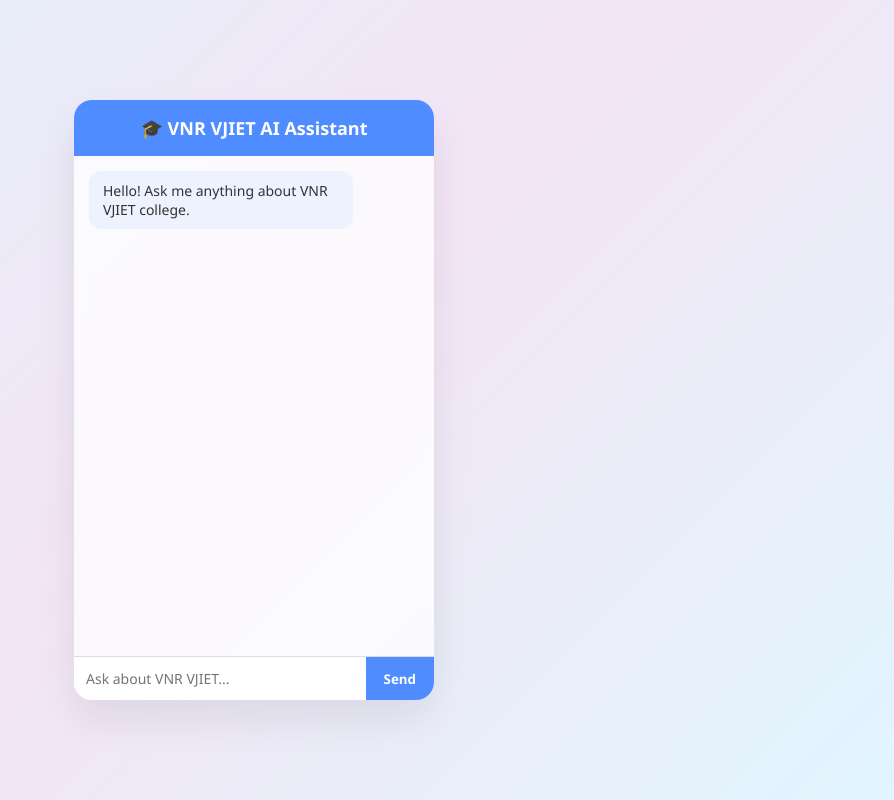
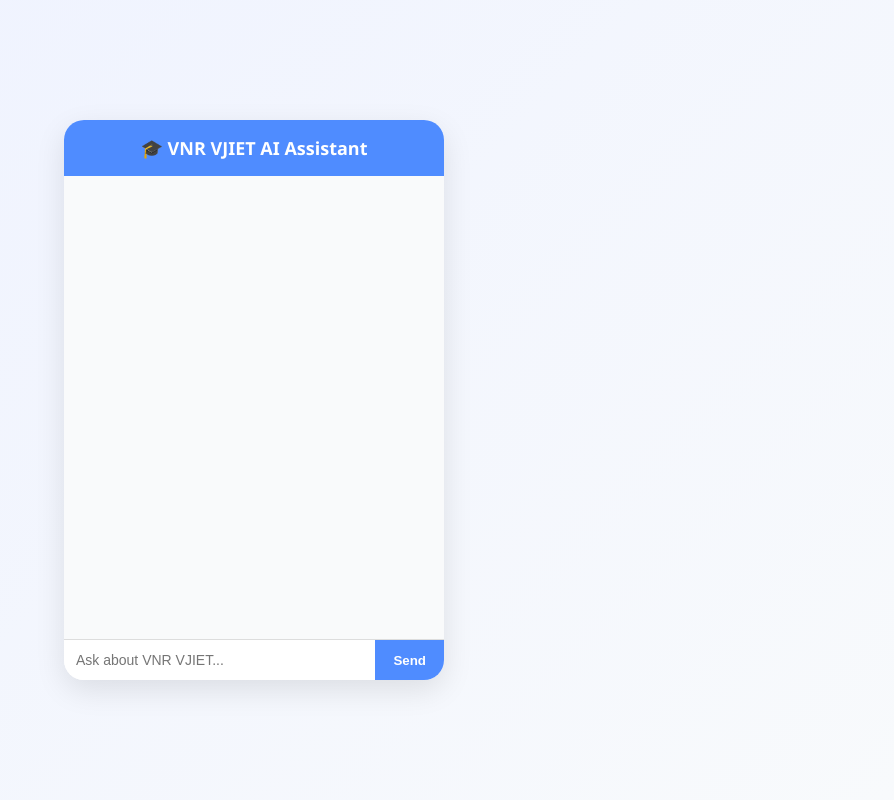
Before and after one commit to Kadarla-Abhiram/college-ai-chatbot, a Flask app: page / in a window 1280 px wide. Shown: the whole page, without its empty margins (386-1280 px from the left). Run offline with Flask 3, Linux system fonts and the light colour scheme.

Commit message:
updated modern UI

```diff
--- a/templates/index.html
+++ b/templates/index.html
@@ -1,43 +1,37 @@
 <!DOCTYPE html>
 <html lang="en">
 <head>
-<meta charset="UTF-8" />
-<meta name="viewport" content="width=device-width, initial-scale=1.0"/>
+    <meta charset="UTF-8">
+    <meta name="viewport" content="width=device-width, initial-scale=1.0">
     <title>VNR VJIET AI Assistant</title>
 
     <style>
-* {
+        body {
             margin: 0;
-    padding: 0;
-    box-sizing: border-box;
-    font-family: "Segoe UI", sans-serif;
-}
+            height: 100vh;
 
-/* 🌈 Soft pastel light background */
-body {
-    height: 100vh;
+            /* Soft modern background */
+            background: linear-gradient(135deg, #eef2ff, #f8fafc);
+
             display: flex;
             justify-content: center;
             align-items: center;
-    background: linear-gradient(135deg, #e3f2fd, #f3e5f5, #e1f5fe);
+
+            font-family: "Segoe UI", Tahoma, Geneva, Verdana, sans-serif;
         }
 
-/* Chat container */
         .chat-container {
-    width: 360px;
-    height: 600px;
-    background: rgba(255, 255, 255, 0.75);
-    border-radius: 18px;
+            width: 380px;
+            height: 560px;
+            background: white;
+            border-radius: 20px;
+            box-shadow: 0 10px 30px rgba(0, 0, 0, 0.1);
+
             display: flex;
             flex-direction: column;
             overflow: hidden;
-
-    /* ✨ glass effect */
-    backdrop-filter: blur(6px);
-    box-shadow: 0 20px 40px rgba(0, 0, 0, 0.08);
         }
 
-/* Header */
         .chat-header {
             background: #4f8cff;
             color: white;
@@ -47,44 +41,42 @@ body {
             font-size: 18px;
         }
 
-/* Messages area */
         .chat-box {
             flex: 1;
             padding: 15px;
             overflow-y: auto;
-    display: flex;
-    flex-direction: column;
-    gap: 10px;
+            background: #f9fafb;
         }
 
-/* Bot message */
-.bot-message {
-    background: #eef2ff;
+        .message {
+            max-width: 75%;
             padding: 10px 14px;
-    border-radius: 12px;
-    max-width: 80%;
+            margin: 8px 0;
+            border-radius: 14px;
             font-size: 14px;
-    color: #333;
+            line-height: 1.4;
         }
 
-/* User message */
-.user-message {
+        .user {
             background: #4f8cff;
             color: white;
-    padding: 10px 14px;
-    border-radius: 12px;
-    max-width: 80%;
-    align-self: flex-end;
-    font-size: 14px;
+            margin-left: auto;
+            border-bottom-right-radius: 4px;
         }
 
-/* Input area */
-.chat-input {
+        .bot {
+            background: #e5e7eb;
+            color: #111827;
+            margin-right: auto;
+            border-bottom-left-radius: 4px;
+        }
+
+        .input-area {
             display: flex;
             border-top: 1px solid #ddd;
         }
 
-.chat-input input {
+        input {
             flex: 1;
             border: none;
             padding: 12px;
@@ -92,7 +84,7 @@ body {
             outline: none;
         }
 
-.chat-input button {
+        button {
             background: #4f8cff;
             color: white;
             border: none;
@@ -100,22 +92,21 @@ body {
             cursor: pointer;
             font-weight: bold;
         }
+
+        button:hover {
+            background: #3b6fe0;
+        }
     </style>
 </head>
-
 <body>
 
 <div class="chat-container">
     <div class="chat-header">🎓 VNR VJIET AI Assistant</div>
 
-    <div id="chat-box" class="chat-box">
-        <div class="bot-message">
-            Hello! Ask me anything about VNR VJIET college.
-        </div>
-    </div>
+    <div class="chat-box" id="chat-box"></div>
 
-    <div class="chat-input">
-        <input id="user-input" type="text" placeholder="Ask about VNR VJIET..." />
+    <div class="input-area">
+        <input type="text" id="user-input" placeholder="Ask about VNR VJIET..." />
         <button onclick="sendMessage()">Send</button>
     </div>
 </div>
@@ -123,21 +114,20 @@ body {
 <script>
 async function sendMessage() {
     const input = document.getElementById("user-input");
+    const chatBox = document.getElementById("chat-box");
     const message = input.value.trim();
+
     if (!message) return;
 
-    const chatBox = document.getElementById("chat-box");
-
-    // show user message
-    const userDiv = document.createElement("div");
-    userDiv.className = "user-message";
-    userDiv.textContent = message;
-    chatBox.appendChild(userDiv);
+    // Show user message
+    const userMsg = document.createElement("div");
+    userMsg.className = "message user";
+    userMsg.textContent = message;
+    chatBox.appendChild(userMsg);
 
     input.value = "";
-    chatBox.scrollTop = chatBox.scrollHeight;
 
-    try {
+    // Send to backend
     const response = await fetch("/chat", {
         method: "POST",
         headers: { "Content-Type": "application/json" },
@@ -146,26 +136,14 @@ async function sendMessage() {
 
     const data = await response.json();
 
-        const botDiv = document.createElement("div");
-        botDiv.className = "bot-message";
-        botDiv.textContent = data.reply;
-        chatBox.appendChild(botDiv);
+    // Show bot reply
+    const botMsg = document.createElement("div");
+    botMsg.className = "message bot";
+    botMsg.textContent = data.reply;
+    chatBox.appendChild(botMsg);
 
     chatBox.scrollTop = chatBox.scrollHeight;
-
-    } catch (error) {
-        const errDiv = document.createElement("div");
-        errDiv.className = "bot-message";
-        errDiv.textContent = "Error connecting to server.";
-        chatBox.appendChild(errDiv);
 }
-}
-
-/* enter key support */
-document.getElementById("user-input")
-.addEventListener("keypress", function(e) {
-    if (e.key === "Enter") sendMessage();
-});
 </script>
 
 </body>
```
Lines whose indentation alone changed are shown as unchanged.
